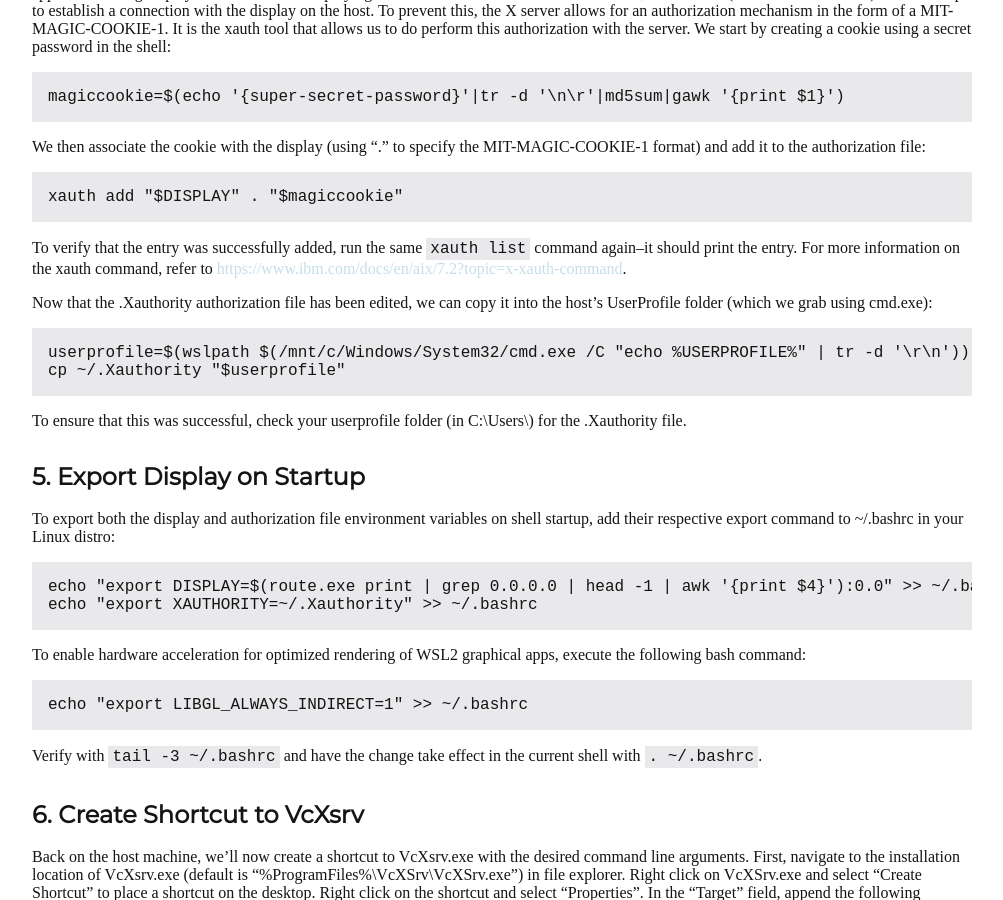
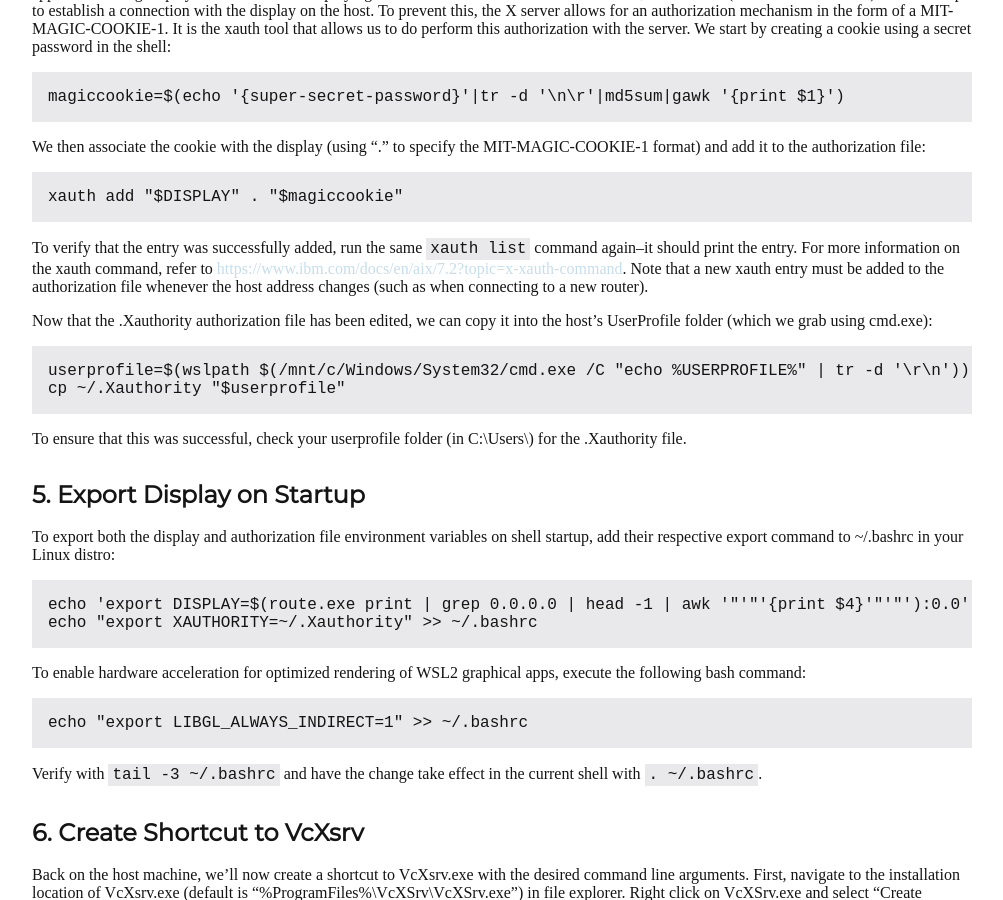
Before and after one commit to eacrawford02/eacrawford02.github.io, a Jekyll site: the page built from _posts/2022-06-30-vcxsrv-tutorial.md, in a window 1280 px wide and 900 px high, scrolled down 1198 px. Shown: the whole window, without its empty margins (138-1141 px from the left). Built offline with Jekyll 4.4.1, drawn with Linux system fonts in a browser that asks for light colours; nearby versions of some CDN libraries.

Commit message:
Edited VcXsrv blog post

````diff
--- a/_posts/2022-06-30-vcxsrv-tutorial.md
+++ b/_posts/2022-06-30-vcxsrv-tutorial.md
@@ -58,7 +58,7 @@ We then associate the cookie with the display (using "." to specify the MIT-MAGI
 xauth add "$DISPLAY" . "$magiccookie"
 ```
 
-To verify that the entry was successfully added, run the same `xauth list` command again--it should print the entry. For more information on the xauth command, refer to [https://www.ibm.com/docs/en/aix/7.2?topic=x-xauth-command](https://www.ibm.com/docs/en/aix/7.2?topic=x-xauth-command).
+To verify that the entry was successfully added, run the same `xauth list` command again--it should print the entry. For more information on the xauth command, refer to [https://www.ibm.com/docs/en/aix/7.2?topic=x-xauth-command](https://www.ibm.com/docs/en/aix/7.2?topic=x-xauth-command). Note that a new xauth entry must be added to the authorization file whenever the host address changes (such as when connecting to a new router).
 
 Now that the .Xauthority authorization file has been edited, we can copy it into the host's UserProfile folder (which we grab using cmd.exe):
 
@@ -74,7 +74,7 @@ To ensure that this was successful, check your userprofile folder (in C:\\Users\
 To export both the display and authorization file environment variables on shell startup, add their respective export command to ~/.bashrc in your Linux distro:
 
 ```
-echo "export DISPLAY=$(route.exe print | grep 0.0.0.0 | head -1 | awk '{print $4}'):0.0" >> ~/.bashrc
+echo 'export DISPLAY=$(route.exe print | grep 0.0.0.0 | head -1 | awk '"'"'{print $4}'"'"'):0.0' >> ~/.bashrc
 echo "export XAUTHORITY=~/.Xauthority" >> ~/.bashrc
 ```
 
````
